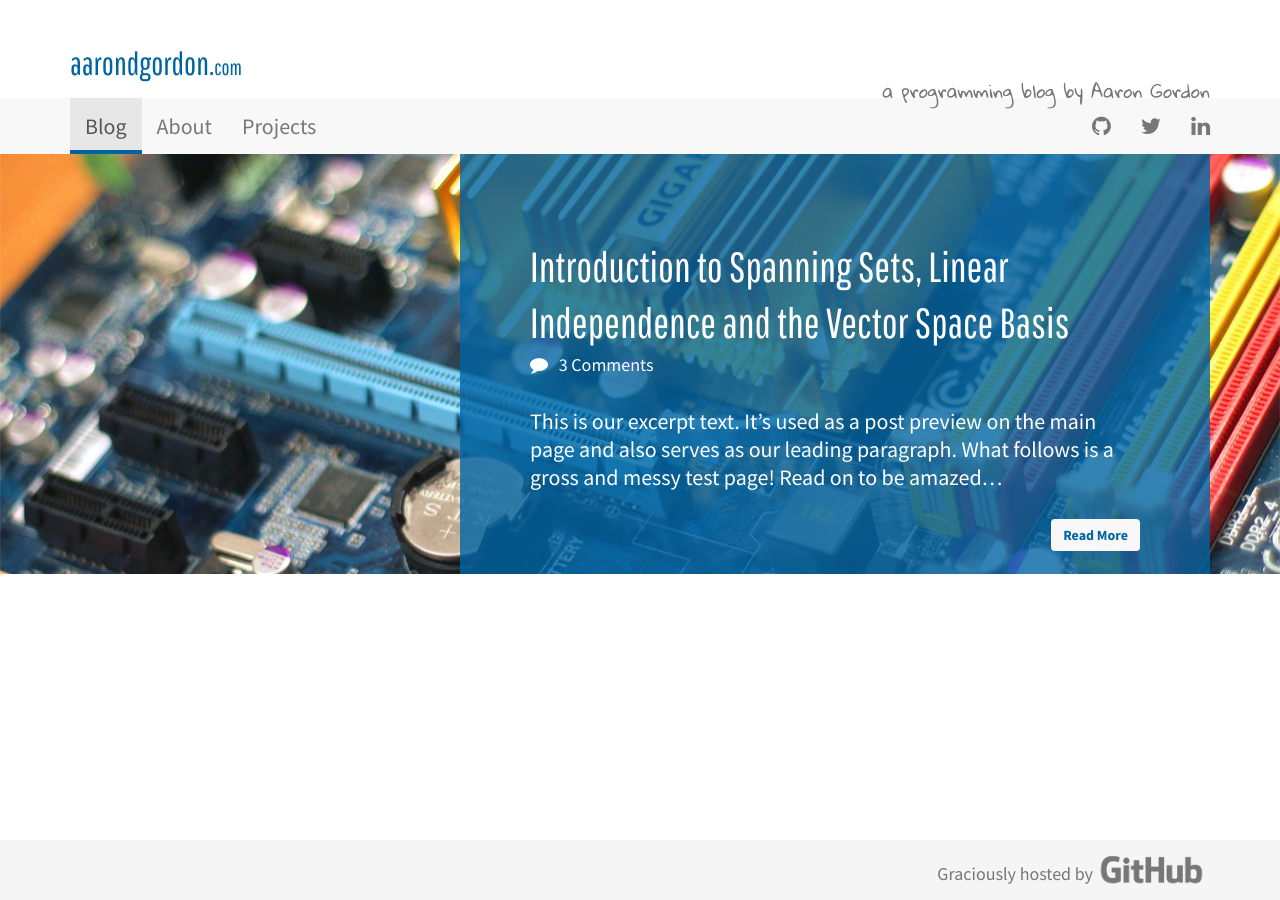
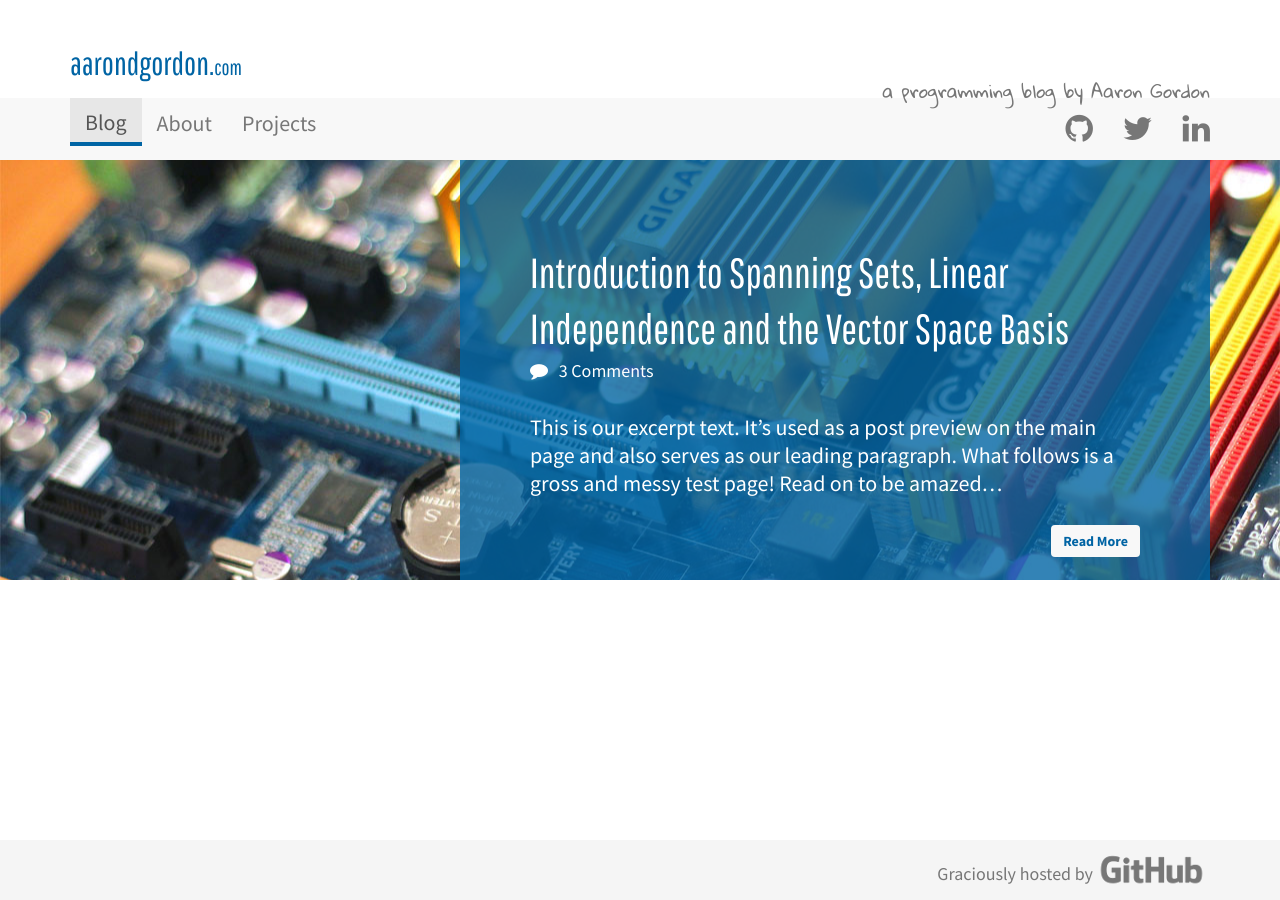
Before and after one commit to aarondgordon/aarondgordon.github.io, a Jekyll site: the page built from index.html, in a window 1280 px wide. Built offline with Jekyll 4.4.1, drawn with Linux system fonts in a browser that asks for light colours; nearby versions of some CDN libraries.

Commit message:
Update layout.css

```diff
--- a/assets/css/layout.css
+++ b/assets/css/layout.css
@@ -53,14 +53,14 @@ body {
   border-width: 0;
 }
 
-.navbar-nav>li>a {
+.navbar-menu a {
   font-size: 1.222em; /* 22px/18px */
   line-height: 1.273; /* 2 x baseline | 28px/22px */
   padding-top: 0.636em; /* 1 x baseline | 14px/22px */
   padding-bottom: 0.636em; /* 1 x baseline | 14px/22px */
 }
 
-.navbar-nav>li>a:hover, .navbar-nav>li>a:active, .navbar-nav>.active>a {
+.navbar-menu a:hover, .navbar-menu a:active, .navbar-menu>.active>a {
   border-style: solid;
   border-color: #0064a4;
   border-width: 0 0 0.189em 0; /* 4px/22px */
@@ -68,7 +68,7 @@ body {
   padding-bottom: 0.455em; /* 10px/22px */
 }
 
-.social>li>a {
+.navbar-social a {
     font-size: 1.778em; /* 32px/18px */
     line-height: 1.3125; /* 3 x baseline | 42px/32px */
     padding-top: 0.21875em; /* 1/2 x baseline | 7px/32px */
```
